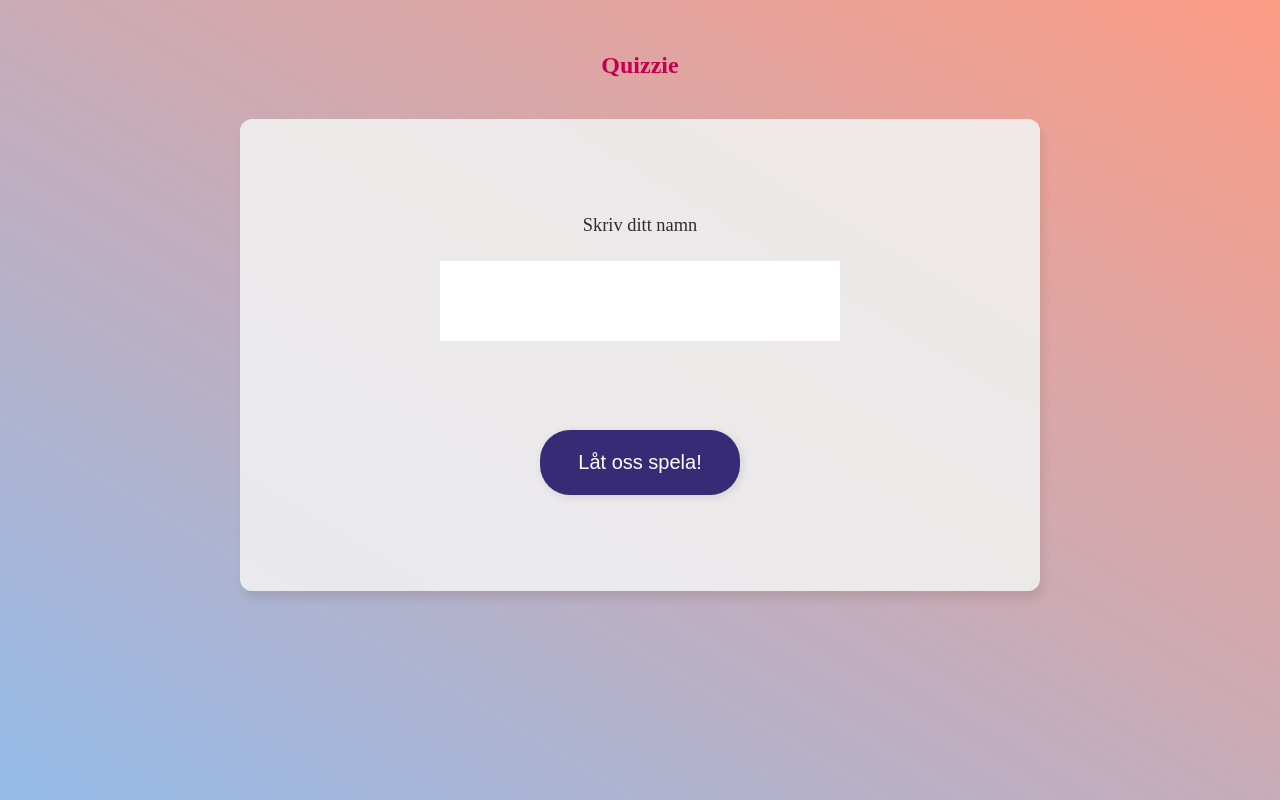
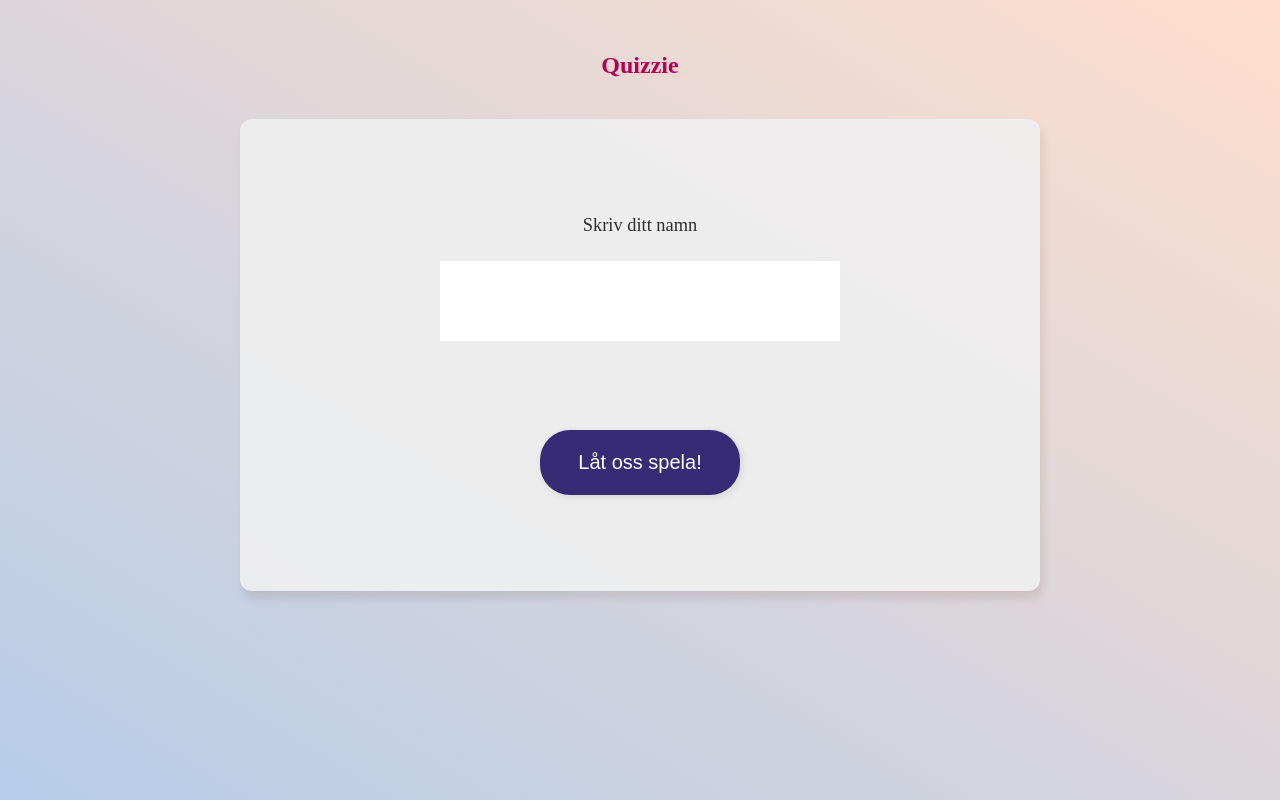
Before and after one commit to annagroshkova/maca-quiz-app, a React (Vite) app: page / in a window 1280 px wide. Built offline with nearby package versions, Linux system fonts and the light colour scheme.

Commit message:
Small design changes to StartPage

```diff
--- a/src/main.tsx
+++ b/src/main.tsx
@@ -2,8 +2,8 @@ import { StrictMode } from 'react'
 import { createRoot } from 'react-dom/client'
 import './style.css'
 import App from './App'
-import "@radix-ui/themes/styles.css";
-import { Theme } from '@radix-ui/themes';
+import "@radix-ui/themes/styles.css"
+import { Theme } from '@radix-ui/themes'
 
 
 createRoot(document.getElementById('root')!).render(
@@ -11,5 +11,5 @@ createRoot(document.getElementById('root')!).render(
 
       <App />
 
-  </StrictMode>,
+  </StrictMode>
 )
--- a/src/style.css
+++ b/src/style.css
@@ -1,4 +1,5 @@
 @import url(./views/StartPage//StartPage.css);
+@import url(./components/SubmitButton/SubmitButton.css);
 
 body {
   display: flex;
@@ -8,14 +9,13 @@ body {
   min-height: 100dvh;
   background: linear-gradient(
     211deg,
-        rgba(253, 156, 133, 1) 0%,
-        rgba(148, 187, 233, 1) 100%
-    )
+    rgb(255 222 204) 0%,
+    rgb(182 205 233) 100%
+  );
 }
 
 #root {
-    margin:  0 auto;
+  margin: 0 auto;
   width: 100%;
   max-width: 1200px;
-
 }
--- a/src/views/StartPage/StartPage.css
+++ b/src/views/StartPage/StartPage.css
@@ -8,7 +8,7 @@
 }
 
 .startpage__headning {
-    color: #c50052;
+    color: #b60055;
     margin-bottom: 40px;
 }
 
```
Also changed, not shown: src/components/SubmitButton.tsx (deleted, +0 -7 lines), src/components/SubmitButton/SubmitButton.tsx (added, +14 -0 lines), src/components/SubmitButton/SubmitButton.css (added). Lines whose indentation alone changed are shown as unchanged.
